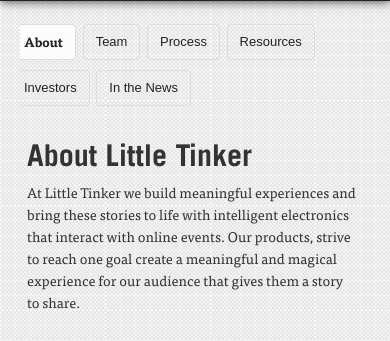
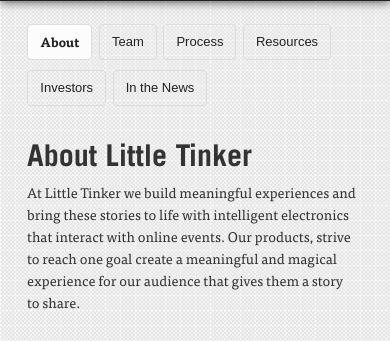
Before and after one commit to ReptarAzar/littletinker, a Django app: page /about/ in a window 390 px wide. Shown: the part 110-451 px from the top of the page. Run offline with Django 3.2, Linux system fonts and the light colour scheme; parts of the project's set-up code (start-up, migrations or seed data) failed here and were passed over; some web fonts are replaced.

Commit message:
about subnav was getting cut off - right:10px should fix

```diff
--- a/web/static/css/responsive.css
+++ b/web/static/css/responsive.css
@@ -281,6 +281,7 @@ p.subhead {
   float: none;
   text-align: center;
   position: relative;
+  right: 10px !important;
 }
 #switcher-panel {
   position: relative;
```
